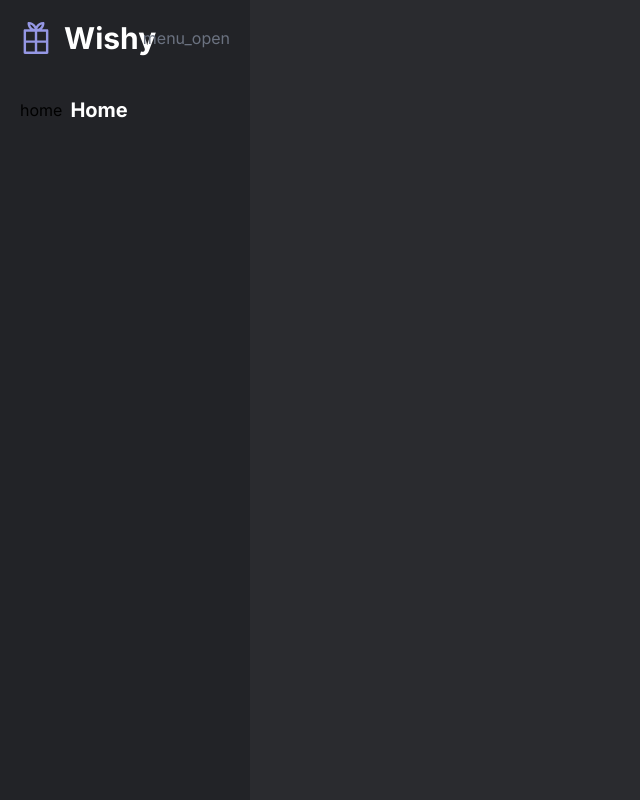
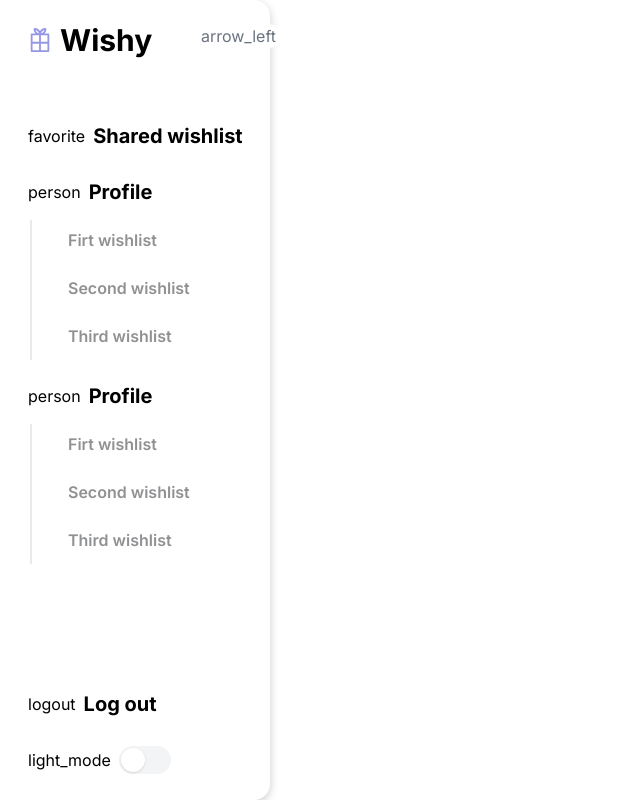
Before and after one commit to sayonara213/wish-list-main, a Next.js app: page / in a window 1280 px wide. Shown: the whole page, without its empty margins (0-640 px from the left). Built offline with nearby package versions, Linux system fonts and the light colour scheme.

Commit message:
FE: nav completed

```diff
--- a/package.json
+++ b/package.json
@@ -26,6 +26,7 @@
     "preline": "^1.9.0",
     "react": "18.2.0",
     "react-dom": "18.2.0",
+    "tailwind-scrollbar": "^3.0.5",
     "tailwindcss": "3.3.3",
     "typescript": "5.1.6"
   },
--- a/src/app/components/base/navbar/heading/heading.tsx
+++ b/src/app/components/base/navbar/heading/heading.tsx
@@ -10,35 +10,25 @@ interface IHeadingProps {
 
 export const Heading: React.FC<IHeadingProps> = ({ variants, isExpanded, toggleNav }) => {
   return (
-    <div className='relative mb-10 flex items-center'>
-      <div className='flex items-center gap-3'>
+    <div className='relative mb-10'>
+      <button
+        onClick={toggleNav}
+        className={`border-subAccentLight bg-accentLight absolute -right-[30px] top-1 flex items-center justify-center rounded-full border-4 border-solid transition-transform duration-500 ease-out dark:border-subAccent dark:bg-accent ${
+          !isExpanded && 'rotate-180'
+        }`}
+      >
+        <Icon name='arrow_left' color='secondary' />
+      </button>
+      <div className='mb-4 box-content flex h-[24px] select-none items-center space-x-2 rounded-md p-2'>
         <Icon logo />
         <AnimatePresence>
           {isExpanded && (
-            <motion.span
-              initial='hide'
-              animate='show'
-              exit='hide'
-              variants={variants}
-              transition={{ duration: 0.3 }}
-            >
-              <h1 className='text-white text-3xl font-bold'>Wishy</h1>
+            <motion.span initial='hide' animate='show' exit='hide' variants={variants}>
+              <h1 className='text-3xl font-bold text-black dark:text-white '>Wishy</h1>
             </motion.span>
           )}
         </AnimatePresence>
       </div>
-      <button
-        onClick={toggleNav}
-        className={`50ms absolute right-0 flex items-center justify-center transition-all ${
-          !isExpanded && 'right-[-75%]'
-        }`}
-      >
-        {isExpanded ? (
-          <Icon name='menu_open' color='secondary' />
-        ) : (
-          <Icon name='menu' color='secondary' />
-        )}
-      </button>
     </div>
   );
 };
--- /dev/null
+++ b/src/app/components/base/navbar/navbar-item/navbar-item.css
@@ -0,0 +1,3 @@
+::-webkit-scrollbar {
+  display: none;
+}
--- /dev/null
+++ b/src/app/components/base/navbar/navbar-item/navbar-item.tsx
@@ -0,0 +1,88 @@
+import { Icon } from '@/app/components/ui/icon/icon';
+import { toNormalCase } from '@/app/services/text';
+import { AnimatePresence, Variants, motion } from 'framer-motion';
+import React from 'react';
+import { NavbarSubItem } from './navbar-sub-item/navbar-sub-item';
+import './navbar-item.css';
+
+interface INavbarItemProps {
+  name: string;
+  icon: string;
+  link?: string;
+  onClick?: () => void;
+  isExpanded: boolean;
+  variants: Variants;
+}
+
+const liVariants = {
+  show: {
+    opacity: 1,
+    marginTop: '8px',
+    marginLeft: '10px',
+    height: 'auto',
+    transition: { duration: 0.3, delay: 0.4, ease: 'easeInOut' },
+  },
+  hide: {
+    opacity: 0,
+    height: '0px',
+    marginTop: '0px',
+    transition: { duration: 0.3, ease: 'easeInOut' },
+  },
+};
+
+export const NavbarItem: React.FC<INavbarItemProps> = ({
+  name,
+  icon,
+  link,
+  onClick,
+  isExpanded,
+  variants,
+}) => {
+  const click = () => {
+    onClick && onClick();
+  };
+
+  return (
+    <li className='mb-4 flex-col'>
+      <div
+        className={`box-content flex h-[24px] cursor-pointer select-none items-center space-x-2 rounded-md p-2 transition-colors duration-150 ease-in-out ${
+          onClick && 'hover:bg-primary-500'
+        }`}
+      >
+        <Icon name={icon} className='5ms transition-all' />
+        <AnimatePresence>
+          {isExpanded && (
+            <motion.span
+              initial='hide'
+              animate='show'
+              exit='hide'
+              variants={variants}
+              transition={{ duration: 0.3, delay: 0.15 }}
+              className='w-full overflow-hidden whitespace-nowrap'
+            >
+              <p className='text-xl font-bold text-black dark:text-white'>{toNormalCase(name)}</p>
+            </motion.span>
+          )}
+        </AnimatePresence>
+      </div>
+      {name === 'profile' && (
+        <AnimatePresence>
+          {isExpanded && (
+            <motion.div
+              initial='hide'
+              animate='show'
+              exit='hide'
+              variants={liVariants}
+              className='border-l-borderLight scroll scrollbar-thumb-primary-500 flex max-h-[140px] flex-col items-start gap-2 overflow-y-scroll border-l-2 px-4 dark:border-border'
+            >
+              <NavbarSubItem name='Firt wishlist' />
+              <NavbarSubItem name='Second wishlist' />
+              <NavbarSubItem name='Third wishlist' />
+              <NavbarSubItem name='Third wishlist' />
+            </motion.div>
+          )}
+        </AnimatePresence>
+      )}
+    </li>
+  );
+};
--- /dev/null
+++ b/src/app/components/base/navbar/navbar-item/navbar-sub-item/navbar-sub-item.tsx
@@ -0,0 +1,15 @@
+import { toNormalCase } from '@/app/services/text';
+import React from 'react';
+
+interface INavbarSubItemProps {
+  name: string;
+  link?: string;
+}
+
+export const NavbarSubItem: React.FC<INavbarSubItemProps> = ({ name, link }) => {
+  return (
+    <button className='h-10 rounded-full px-5 py-2 text-base font-semibold text-subText transition-colors duration-150 ease-in-out hover:bg-primary-500 hover:text-white'>
+      {toNormalCase(name)}
+    </button>
+  );
+};
--- a/src/app/components/base/navbar/navbar.tsx
+++ b/src/app/components/base/navbar/navbar.tsx
@@ -2,6 +2,8 @@ import { AnimatePresence, motion } from 'framer-motion';
 import React, { useState } from 'react';
 import { Icon } from '../../ui/icon/icon';
 import { Heading } from './heading/heading';
+import { NavbarItem } from './navbar-item/navbar-item';
+import { ThemeSwitch } from './theme-switch/theme-switch';
 
 export const Navbar = () => {
   const [isExpanded, setIsExpanded] = useState(true);
@@ -11,13 +13,13 @@ export const Navbar = () => {
   };
 
   const sidebarVariants = {
-    expanded: { width: '250px' },
-    collapsed: { width: '90px' },
+    expanded: { width: '270px' },
+    collapsed: { width: '80px' },
   };
 
   const textVariants = {
-    show: { opacity: 1, x: 0 },
-    hide: { opacity: 0, x: -30 },
+    show: { opacity: 1, x: 0, transition: { duration: 0.3, delay: 0.3 } },
+    hide: { opacity: 0, x: -30, transition: { duration: 0.3 } },
   };
 
   return (
@@ -25,28 +27,41 @@ export const Navbar = () => {
       initial='expanded'
       animate={isExpanded ? 'expanded' : 'collapsed'}
       variants={sidebarVariants}
-      transition={{ duration: 0.5 }}
-      className='bg-subAccent h-screen overflow-hidden p-5'
+      transition={{ duration: 0.5, ease: 'backInOut' }}
+      className='bg-subAccentLight flex h-screen flex-col rounded-r-2xl p-5 shadow-[0_3px_10px_rgb(0,0,0,0.2)] dark:bg-subAccent'
     >
       <Heading variants={textVariants} isExpanded={isExpanded} toggleNav={toggleNav} />
-      <ul>
-        <li className='flex items-center space-x-2 '>
-          <Icon name='home' className='5ms transition-all' />
-          <AnimatePresence>
-            {isExpanded && (
-              <motion.span
-                initial='hide'
-                animate='show'
-                exit='hide'
-                variants={textVariants}
-                transition={{ duration: 0.3 }}
-              >
-                <p className='text-white text-xl font-bold'>Home</p>
-              </motion.span>
-            )}
-          </AnimatePresence>
-        </li>
-        {/* ... Repeat for other nav items */}
+      <ul className='flex h-max flex-grow flex-col justify-between overflow-hidden'>
+        <div>
+          <NavbarItem
+            name='Shared wishlists'
+            icon='favorite'
+            variants={textVariants}
+            isExpanded={isExpanded}
+          />
+          <NavbarItem
+            name='profile'
+            icon='person'
+            variants={textVariants}
+            isExpanded={isExpanded}
+          />
+          <NavbarItem
+            name='profile'
+            icon='person'
+            variants={textVariants}
+            isExpanded={isExpanded}
+          />
+        </div>
+        <div>
+          <NavbarItem
+            name='log out'
+            icon='logout'
+            variants={textVariants}
+            isExpanded={isExpanded}
+            onClick={() => console.log('clicked')}
+          />
+          <ThemeSwitch variants={textVariants} isExpanded={isExpanded} />
+        </div>
       </ul>
     </motion.div>
   );
--- /dev/null
+++ b/src/app/components/base/navbar/theme-switch/theme-switch.tsx
@@ -0,0 +1,85 @@
+import { Icon } from '@/app/components/ui/icon/icon';
+import { AnimatePresence, Variants, motion } from 'framer-motion';
+import { useState, useEffect } from 'react';
+
+interface IThemeSwitchProps {
+  variants: Variants;
+  isExpanded: boolean;
+}
+
+const iconVariants: Variants = {
+  show: { opacity: 1, x: 0, transition: { duration: 0.3, delay: 0.3 } },
+  hide: { opacity: 0, x: -30, transition: { duration: 0.3 } },
+};
+
+export const ThemeSwitch: React.FC<IThemeSwitchProps> = ({ variants, isExpanded }) => {
+  const [isDark, setIsDark] = useState(false);
+
+  useEffect(() => {
+    const storedTheme = localStorage.getItem('theme');
+    if (storedTheme) {
+      setIsDark(storedTheme === 'dark');
+    }
+  }, []);
+
+  useEffect(() => {
+    const htmlEl = document.documentElement;
+
+    if (isDark) {
+      htmlEl.classList.add('dark');
+    } else {
+      htmlEl.classList.remove('dark');
+    }
+
+    localStorage.setItem('theme', isDark ? 'dark' : 'light');
+  }, [isDark]);
+
+  const toggleTheme = () => {
+    setIsDark(!isDark);
+  };
+
+  return (
+    <li className='box-content flex h-[24px] cursor-pointer select-none items-center space-x-2 rounded-md p-2 transition-colors duration-150'>
+      <AnimatePresence mode='wait'>
+        {isDark ? (
+          <motion.div
+            key='dark_mode'
+            initial='hide'
+            animate='show'
+            exit='hide'
+            variants={iconVariants}
+            className='flex items-center justify-center'
+          >
+            <Icon name='dark_mode' />
+          </motion.div>
+        ) : (
+          <motion.div
+            key='light_mode'
+            initial='hide'
+            animate='show'
+            exit='hide'
+            variants={iconVariants}
+            className='flex items-center justify-center'
+          >
+            <Icon name='light_mode' />
+          </motion.div>
+        )}
+      </AnimatePresence>
+      <AnimatePresence>
+        {isExpanded && (
+          <motion.input
+            initial='hide'
+            animate='show'
+            exit='hide'
+            variants={variants}
+            type='checkbox'
+            id='hs-basic-usage'
+            className='relative h-7 w-[3.25rem] cursor-pointer appearance-none rounded-full border-2 border-transparent bg-gray-100 ring-1 ring-transparent ring-offset-white transition-colors duration-200 ease-in-out before:inline-block before:h-6 before:w-6 before:translate-x-0 before:transform before:rounded-full before:bg-white before:shadow before:ring-0 before:transition before:duration-200 before:ease-in-out checked:bg-primary-600 checked:bg-none checked:before:translate-x-full checked:before:bg-blue-200 focus:border-primary-500 focus:outline-none focus:ring-primary-600 dark:bg-gray-700 dark:before:bg-gray-400 dark:checked:bg-primary-600 dark:checked:before:bg-primary-200 dark:focus:ring-offset-gray-800'
+            checked={isDark}
+            onChange={toggleTheme}
+          />
+        )}
+      </AnimatePresence>
+    </li>
+  );
+};
--- a/src/app/components/ui/icon/icon.tsx
+++ b/src/app/components/ui/icon/icon.tsx
@@ -7,6 +7,7 @@ interface IIconProps extends React.HTMLAttributes<HTMLParagraphElement> {
   size?: 'sm' | 'base' | 'lg' | 'xl' | '2xl' | '3xl' | '4xl';
   color?: 'primary' | 'secondary';
   logo?: boolean;
+  classes?: string;
 }
 
 const colors = {
@@ -16,14 +17,17 @@ const colors = {
 
 export const Icon: React.FC<IIconProps> = ({
   name = 'home',
-  size = '4xl',
+  size = '2xl',
   color = 'primary',
   logo = false,
+  classes,
 }) => {
   return logo ? (
-    <Image src={IMAGES.logo} alt='Logo' width={32} height={32} priority />
+    <Image src={IMAGES.logo} alt='Logo' width={24} height={24} priority objectFit='cover' />
   ) : (
-    <span className={`text-${size} ${colors[color]} material-icons-round leading-none`}>
+    <span
+      className={`text-${size} ${colors[color]} ${classes} material-icons-outlined leading-none`}
+    >
       {name}
     </span>
   );
--- a/src/app/layout.tsx
+++ b/src/app/layout.tsx
@@ -6,7 +6,11 @@ const inter = Inter({ subsets: ['latin'] });
 export default function RootLayout({ children }: { children: React.ReactNode }) {
   return (
     <html lang='en'>
-      <body className={`${inter.className} bg-accent`}>{children}</body>
+      <body
+        className={`${inter.className} bg-accentLight transition-colors duration-100 dark:bg-accent`}
+      >
+        {children}
+      </body>
     </html>
   );
 }
--- a/src/app/page.tsx
+++ b/src/app/page.tsx
@@ -1,7 +1,6 @@
 'use client';
 
 import { Navbar } from './components/base/navbar/navbar';
-import { Button } from './components/ui/button/button';
 
 export default function Home() {
   return (
--- /dev/null
+++ b/src/app/services/text.ts
@@ -0,0 +1,6 @@
+export const toNormalCase = (text: string) => {
+  return text
+    .split('-')
+    .map((word) => word.charAt(0).toUpperCase() + word.slice(1))
+    .join(' ');
+};
```
Also changed, not shown: tailwind.config.ts (+10 -1 lines), 1 other file (tests, documents, lock files or other folders).
